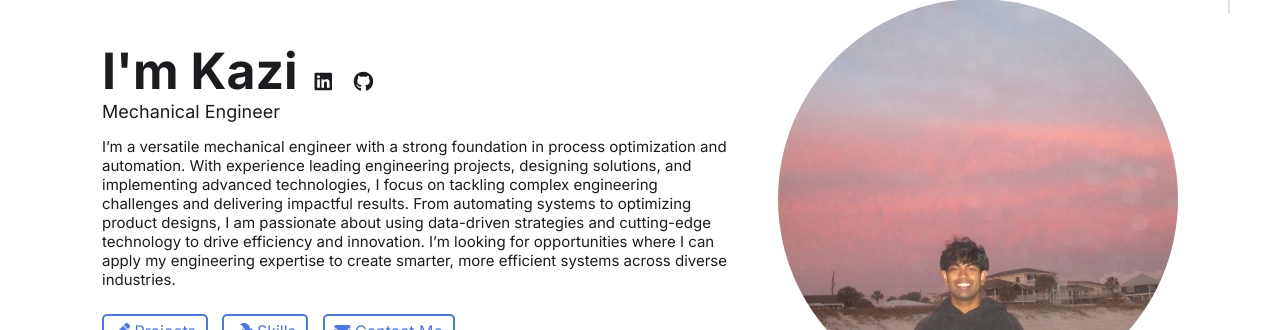
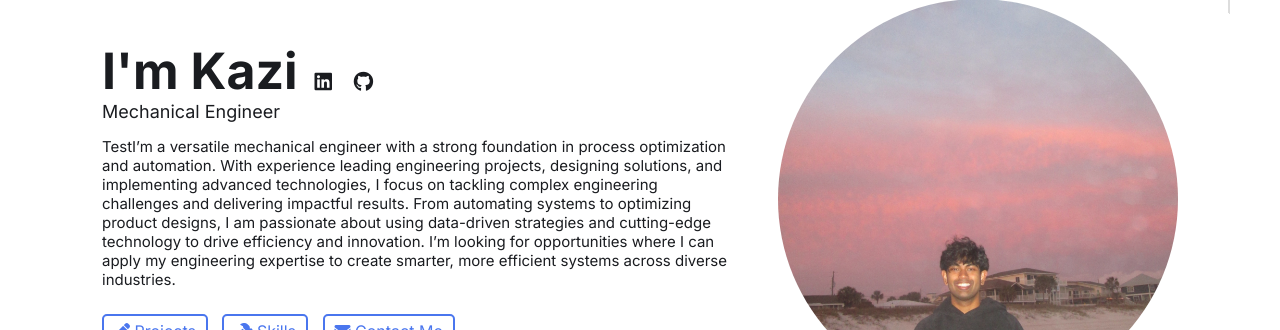
Before and after one commit to kazi-rabbe/kazi-rabbe.github.io, a Jekyll site: the page built from index.html, in a window 1280 px wide and 900 px high. Shown: the part 133-463 px from the top of the window. Built offline with Jekyll 4.4.1, drawn with Linux system fonts in a browser that asks for light colours.

Commit message:
Update _config.yml

```diff
--- a/_config.yml
+++ b/_config.yml
@@ -15,7 +15,7 @@ title: Kazi Rabbe's Portfolio # This is what shows up in the tab of the browser
 name: Kazi Rabbe
 headline: Mechanical Engineer
 description: >- # dont remove this line. this will ignore all new lines until the next section
-  I’m a versatile mechanical engineer with a strong foundation in process optimization and automation. With experience leading engineering projects, designing solutions, and implementing advanced technologies, I focus on tackling complex engineering challenges and delivering impactful results.  From automating systems to optimizing product designs, I am passionate about using data-driven strategies and cutting-edge technology to drive efficiency and innovation. I’m looking for opportunities where I can apply my engineering expertise to create smarter, more efficient systems across diverse industries.
+  TestI’m a versatile mechanical engineer with a strong foundation in process optimization and automation. With experience leading engineering projects, designing solutions, and implementing advanced technologies, I focus on tackling complex engineering challenges and delivering impactful results.  From automating systems to optimizing product designs, I am passionate about using data-driven strategies and cutting-edge technology to drive efficiency and innovation. I’m looking for opportunities where I can apply my engineering expertise to create smarter, more efficient systems across diverse industries.
 
 # Place your profile image in /assets/images/profile-image/folder and edit the file name
 profile_image: ./assets/images/profile-image/IMG_0642.JPG
```
